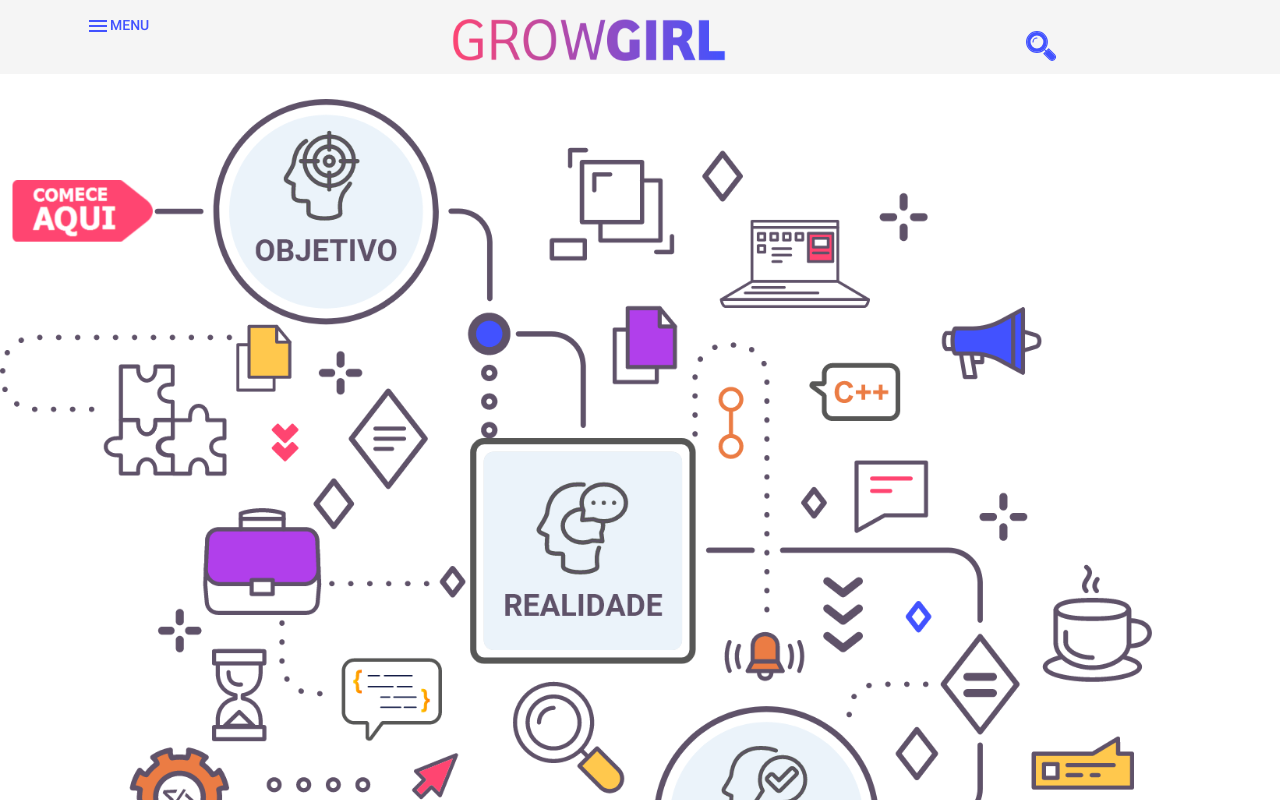
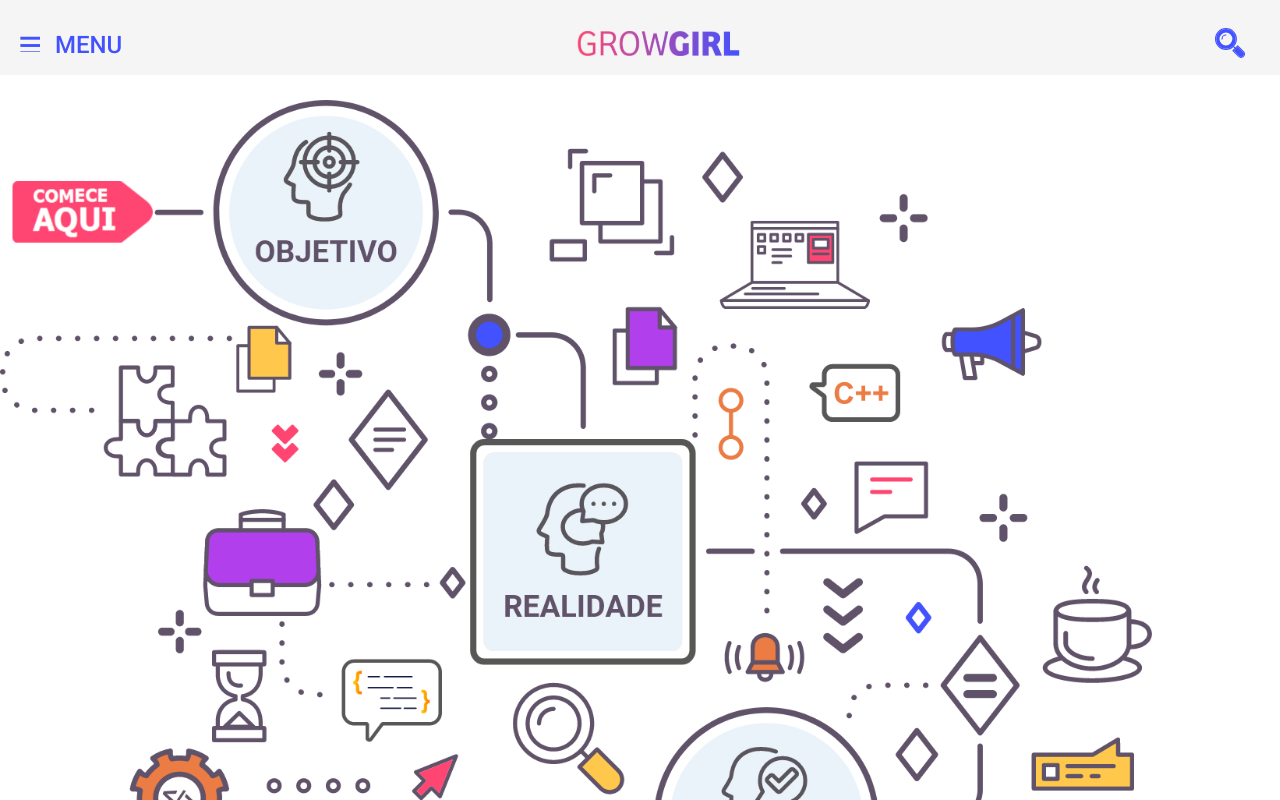
Before and after one commit to taciane/mhw-atena, an Angular app: page /dashboard in a window 1280 px wide. Shown: the top 800 px of the page. Built offline with nearby package versions, Linux system fonts and the light colour scheme.

Commit message:
adjusting dashboard elements position

```diff
--- a/src/app/app.module.ts
+++ b/src/app/app.module.ts
@@ -8,9 +8,9 @@ import { MatToolbarModule } from '@angular/material/toolbar';
 import {MatDialogModule} from '@angular/material/dialog';
 import { FormsModule, ReactiveFormsModule } from '@angular/forms';
 import {MatCardModule} from '@angular/material/card';
-import { MatRadioModule } from '@angular/material/radio';
 import {MatSidenavModule} from '@angular/material/sidenav';
 import {MatFormFieldModule} from '@angular/material/form-field';
+import { MatRadioModule } from '@angular/material/radio';
 
 import { AppRoutingModule } from './app-routing.module';
 import { AppComponent } from './app.component';
@@ -27,14 +27,14 @@ import { OptionsComponent } from './dashboard/options/options.component';
 import { MainService } from './main.service';
 import { WhatNextComponent } from './dashboard/what-next/what-next.component';
 import { DialogStepCompleteComponent } from './dashboard/dialog-step-complete/dialog-step-complete.component';
-import { MyProfileComponent } from './my-profile/my-profile.component';
+
 import { NavigationComponent } from './navigation/navigation.component';
 import { LayoutModule } from '@angular/cdk/layout';
 import { MatListModule } from '@angular/material/list';
-
 import { LoginComponent } from './login/login.component';
 import { NgbModule } from '@ng-bootstrap/ng-bootstrap';
 import { CarouselComponent } from './carousel/carousel.component';
+import { MyProfileComponent } from './my-profile/my-profile.component';
 
 @NgModule({
   declarations: [
--- a/src/app/dashboard/dashboard.component.html
+++ b/src/app/dashboard/dashboard.component.html
@@ -1,18 +1,20 @@
 
-<mat-toolbar>
+<mat-toolbar style="height: 75px;">
   <div class="container" >
     <div class="row mb-4">
-      <button mat-button (click)="true"><mat-icon style="color: #4252FF;">menu</mat-icon> <span style="color: #4252FF;">MENU</span></button>
+      <button mat-button  style="position: absolute; left: 0;  outline: unset;" (click)="true">
+        <mat-icon style="color: #4252FF; font-size:35px; margin-top: -10px;">menu</mat-icon>
+        <span style="color: #4252FF; font-size: 24px; margin-left: 15px;">MENU</span>
+      </button>
 
-      <div class="align-self-center align-items-center offset-3">
-        <img src="assets/GrowGirl-logo-colorized-4.svg" style="margin-top: 30px;">
+      <div style="position: absolute;left:45%">
+        <a href="/"><img src="assets/GrowGirl-logo-colorized-4.svg" style="height: 25px;"></a>
       </div>
       <!-- <img; class="float-right"; style="float: right;"; src="assets/icone-lupa-busca.svg"> -->
       <!-- style="text-align: right;width: 100%;"
       align-self-end-->
-      <div class="col-md-1 offset-3 align-items-center align-self-end justify-content-end">
+      <div style="position: absolute; right:35px;">
         <img src="assets/icone-lupa-busca.svg" width="30px;">
-
       </div>
     </div>
   </div>
--- a/src/app/dashboard/dashboard.component.ts
+++ b/src/app/dashboard/dashboard.component.ts
@@ -133,52 +133,8 @@ export class DashboardComponent implements OnInit{
   });
  }
 
-//  mouseEnter(type){
-//   console.log('mouseover ' + type);
-//   switch(type){
-//     case 'objective':
-//         this.isObjVisible = true;
-//         break;
-
-//       case 'reality':
-//         this.isRealVisible = true;
-//         break;
-
-//       case 'options':
-//         this.isOptVisible = true;
-//         break;
-
-//       case 'next':
-//         this.isNextVisible = true;
-//         break;
-
-//       default:
-//         break;
-//   }
-//  }
-
-//  mouseLeave(type){
-//   switch(type){
-//     case 'objective':
-//         this.isObjVisible = false;
-//         break;
-
-//       case 'reality':
-//         this.isRealVisible = false;
-//         break;
-
-//       case 'options':
-//         this.isOptVisible = false;
-//         break;
-
-//       case 'next':
-//         this.isNextVisible = false;
-//         break;
-
-//       default:
-//         break;
-//     }
-//   }
+ onClick(){
+ }
 
 /*  mouseEnter(type){
   console.log('mouseover ' + type);
@@ -225,7 +181,5 @@ export class DashboardComponent implements OnInit{
       default:
         break;
     }
-  }
-
   }*/
 }
--- a/src/styles.scss
+++ b/src/styles.scss
@@ -19,5 +19,3 @@ mat-dialog-container {
   color: #4252FF;
   font-weight: bold;
 }
-/* Importing Bootstrap SCSS file. */
-@import '~bootstrap/scss/bootstrap';
```
